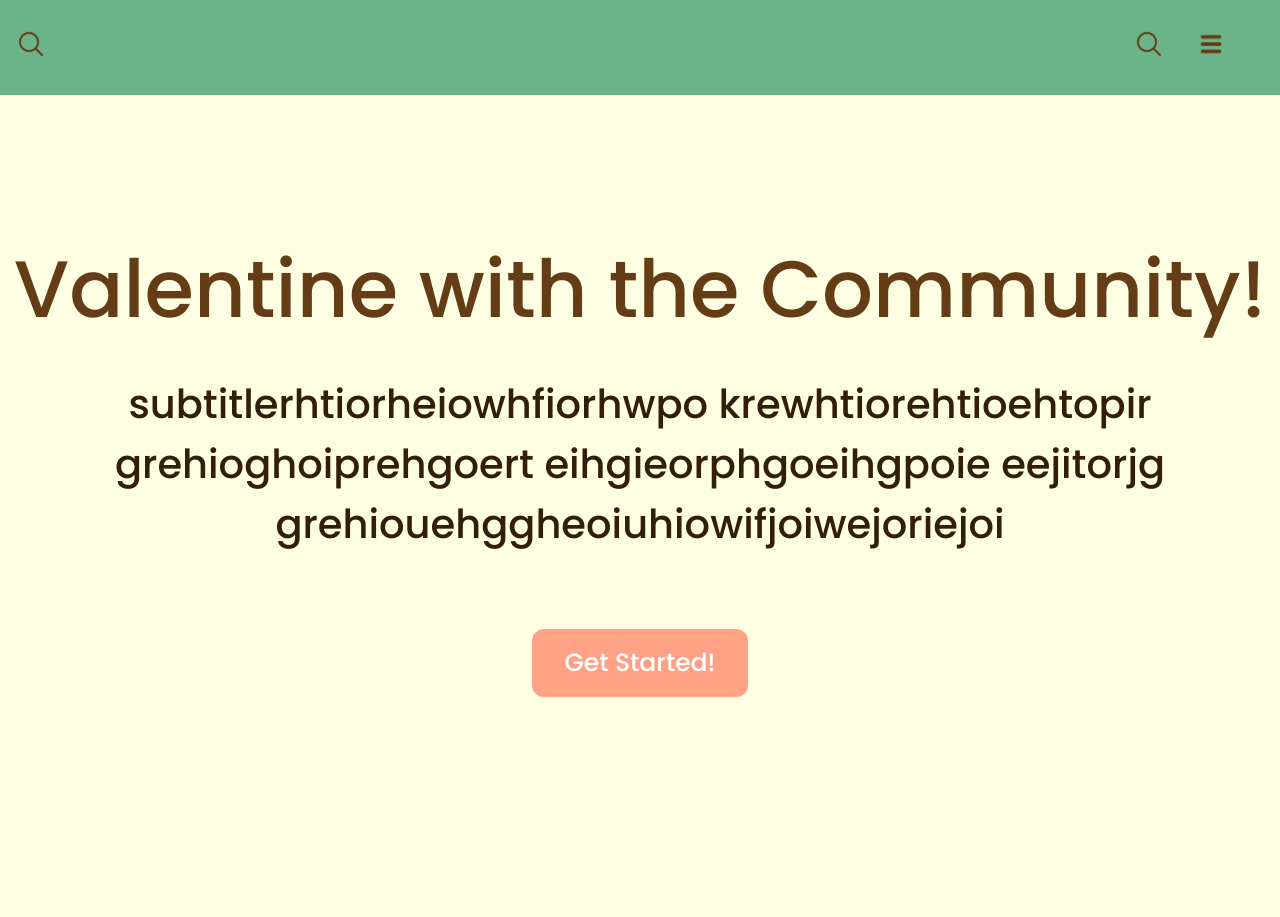
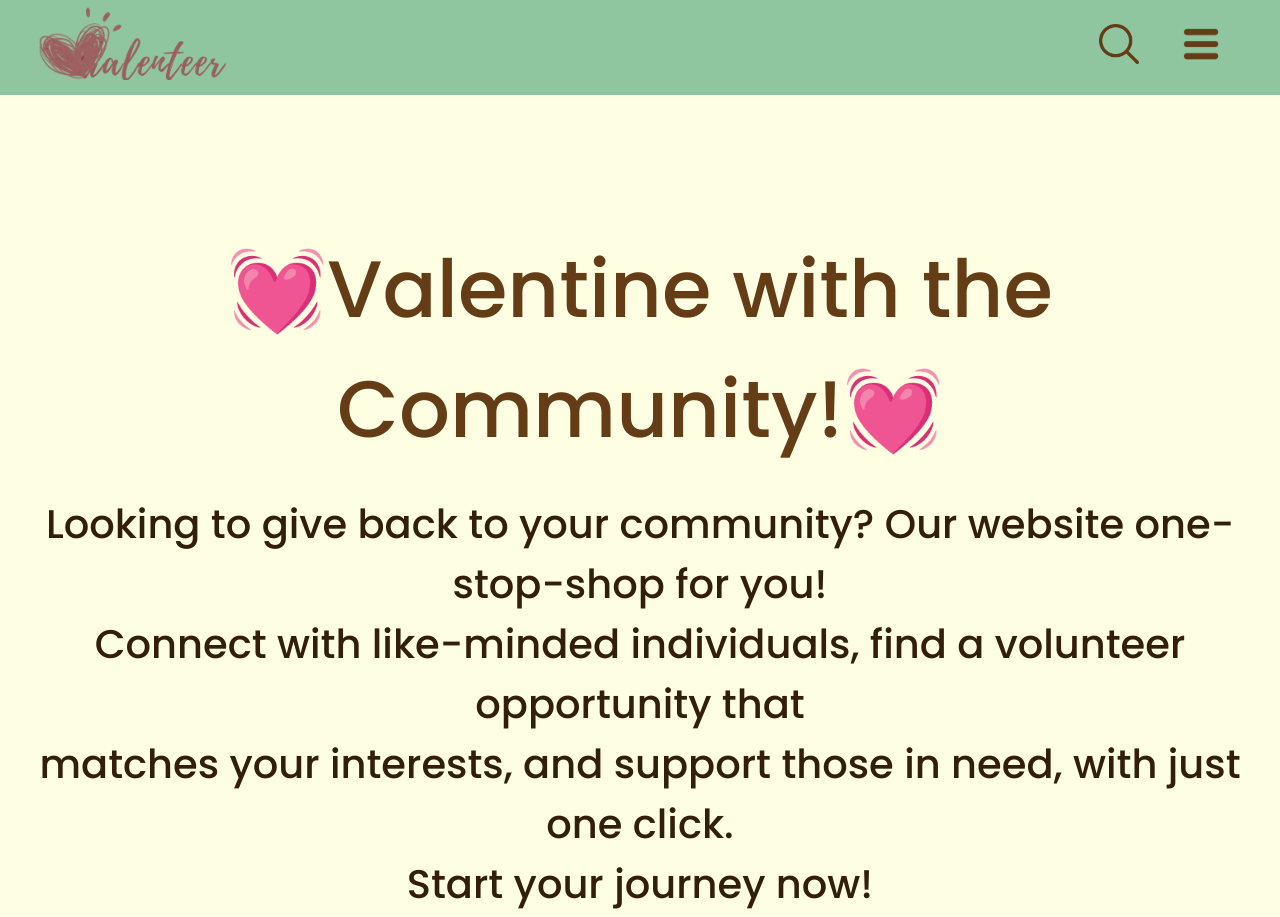
Before and after one commit to vhuynh3/Valenteer, a plain HTML site: page index.html in a window 1280 px wide. Shown: the top 917 px of the page. Before the commit the page ends 800 px from the top, so only its background shows below. Drawn offline with Linux system fonts and the light colour scheme.

Commit message:
fixed landing page

```diff
--- a/index.html
+++ b/index.html
@@ -1,7 +1,7 @@
 <!DOCTYPE html>
 <html>
   <head>
-    <title>VOLUNTEER</title>
+    <title>VALENTEER</title>
     <link rel="stylesheet" href="style.css">
     <link rel="stylesheet" href="navbar.css">
     <script src="script.js"></script>
@@ -11,18 +11,18 @@
   <body>
     <header>
       <div class="navbar">
-        <div align = "left">
-          <a href="#">
-            <img src="search.png" height="30" width="30">
-          </a>
+        <div class = "navbar-left">
+          <b href="#">
+            <img src="valenteer-logo.png" height="75" width="190">
+          </b>
         </div>
         <div class="navbar-right">
           <a href="search-interest.html">
-            <img src="search.png" height="30" width="30">
+            <img src="search.png" height="50" width="50">
           </a>
           <div class="dropdown">
             <button class="dropbtn">
-              <img src="dropdownmenu.png" height="30" width="30">
+              <img src="dropdownmenu.png" height="50" width="50">
               <i class="fa fa-caret-down"></i>
             </button>
             <div class="dropdown-content">
@@ -39,20 +39,20 @@
 
     </div>
     <div id="title">
-      Valentine with the Community!
+      💓Valentine with the Community!💓
     </div>
     <br>
     <div id="subtitle">
-      subtitlerhtiorheiowhfiorhwpo krewhtiorehtioehtopir
-      <br>grehioghoiprehgoert eihgieorphgoeihgpoie eejitorjg
-      <br>grehiouehggheoiuhiowifjoiwejoriejoi
+      Looking to give back to your community? Our website one-stop-shop for you!
+      <br> Connect with like-minded individuals, find a volunteer opportunity that
+      <br> matches your interests, and support those in need, with just one click.
+      <br> Start your journey now!
     </div>
     <br><br><br>
     <div align = "center">
       <a href="search-interest.html" class="button">Get Started!</a>
     </div>
 
-
   </body>
 
 
--- a/navbar.css
+++ b/navbar.css
@@ -9,9 +9,9 @@ li {
 
 .navbar {
   z-index: 5;
-  background-color: #6BB389;
-  padding-top: 15px;
-  padding-bottom: 15px;
+  background-color: #6bb389c0;
+  padding-top: 5px;
+  padding-bottom: 5px;
   position: fixed;
   top: 0;
   width: 100%;
@@ -27,8 +27,17 @@ li {
     text-decoration: none;
   }
 
+.navbar b {
+  float: left;
+  font-size: 16px;
+  color: white;
+  text-align: center;
+  text-decoration: none;
+}
+
   .navbar-left {
     float: left;
+    padding-left: 3%;
   }
   .navbar-right {
     float: right;
```
Also changed, not shown: Valenteer logo.png (deleted), valenteer-logo.png (added), 1 other file.
